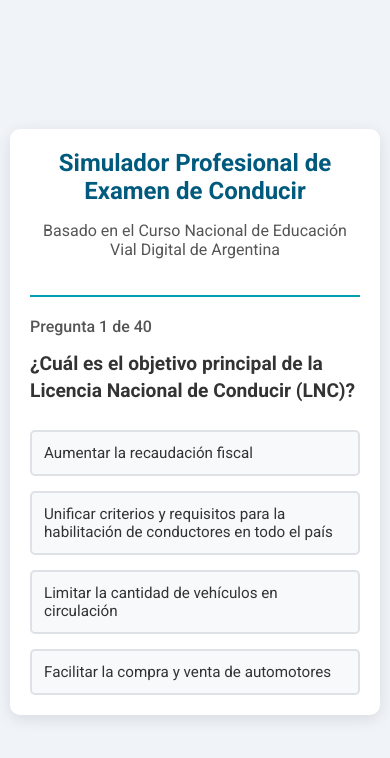
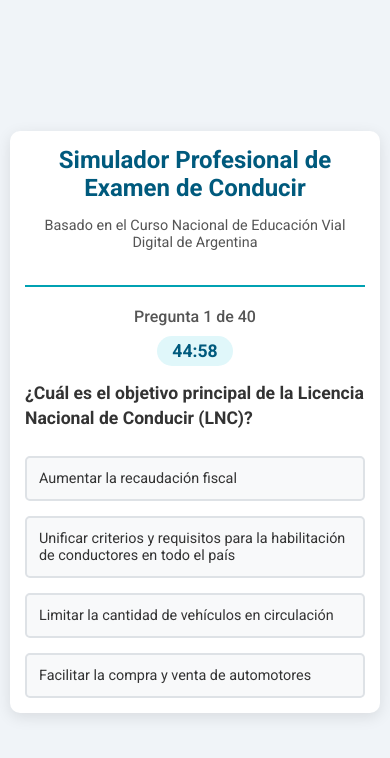
Before and after one commit to sigrod-cmd/Examen_licencia, a website: page index.html in a window 390 px wide. Both pictures are taken after a click on the button "Comenzar Examen". Drawn offline with Linux system fonts and the light colour scheme.

Commit message:
nueva version 1.3

```diff
--- a/index.html
+++ b/index.html
@@ -3,78 +3,42 @@
 <head>
     <meta charset="UTF-8">
     <meta name="viewport" content="width=device-width, initial-scale=1.0">
-    <title>Simulador Profesional Responsivo - Examen de Conducir Argentina</title>
+    <title>Simulador Profesional con Temporizador - Examen de Conducir Argentina</title>
     <style>
         @import url('https://fonts.googleapis.com/css2?family=Roboto:wght@400;500;700&display=swap');
+        body { font-family: 'Roboto', sans-serif; background-color: #f0f4f8; color: #333; margin: 0; padding: 20px; display: flex; justify-content: center; align-items: center; min-height: 100vh; box-sizing: border-box; }
+        .container { background-color: #ffffff; border-radius: 10px; box-shadow: 0 4px 15px rgba(0, 0, 0, 0.1); width: 100%; max-width: 800px; padding: 30px; box-sizing: border-box; }
+        .header { text-align: center; border-bottom: 2px solid #00a1b2; padding-bottom: 20px; margin-bottom: 20px; }
+        .header h1 { color: #005a7d; margin: 0; font-size: 2em; }
+        .header p { font-size: 1em; color: #555; }
+        #start-screen, #results-container { text-align: center; }
+        #start-screen p { font-size: 1.1em; line-height: 1.6; }
+        #start-btn, #restart-btn { background-color: #00a1b2; color: white; border: none; padding: 15px 30px; font-size: 1.2em; border-radius: 5px; cursor: pointer; transition: background-color 0.3s; margin-top: 20px; font-weight: 700; }
+        #start-btn:hover, #restart-btn:hover { background-color: #007b8a; }
+        #quiz-container { display: none; }
 
-        /* --- Estilos Base para todos los dispositivos --- */
-        body {
-            font-family: 'Roboto', sans-serif;
-            background-color: #f0f4f8;
-            color: #333;
-            margin: 0;
-            padding: 20px;
+        .quiz-header {
             display: flex;
-            justify-content: center;
+            justify-content: space-between;
             align-items: center;
-            min-height: 100vh;
-            box-sizing: border-box;
+            margin-bottom: 15px;
         }
-        .container {
-            background-color: #ffffff;
-            border-radius: 10px;
-            box-shadow: 0 4px 15px rgba(0, 0, 0, 0.1);
-            width: 100%;
-            max-width: 800px;
-            padding: 30px;
-            box-sizing: border-box;
-        }
-        .header {
-            text-align: center;
-            border-bottom: 2px solid #00a1b2;
-            padding-bottom: 20px;
-            margin-bottom: 20px;
-        }
-        .header h1 {
-            color: #005a7d;
-            margin: 0;
-            font-size: 2em;
-        }
-        .header p {
-            font-size: 1em;
-            color: #555;
-        }
-        #start-screen, #results-container {
-            text-align: center;
-        }
-        #start-screen p {
-            font-size: 1.1em;
-            line-height: 1.6;
-        }
-        #start-btn, #restart-btn {
-            background-color: #00a1b2;
-            color: white;
-            border: none;
-            padding: 15px 30px;
-            font-size: 1.2em;
-            border-radius: 5px;
-            cursor: pointer;
-            transition: background-color 0.3s;
-            margin-top: 20px;
-            font-weight: 700;
-        }
-        #start-btn:hover, #restart-btn:hover {
-            background-color: #007b8a;
-        }
-        #quiz-container {
-            display: none;
-        }
+
         #question-counter {
             font-size: 1em;
             font-weight: 500;
             color: #555;
-            margin-bottom: 15px;
         }
+
+        #timer {
+            font-size: 1.1em;
+            font-weight: 700;
+            color: #005a7d;
+            background-color: #e0f7fa;
+            padding: 5px 15px;
+            border-radius: 20px;
+        }
+
         #question-text {
             font-size: 1.4em;
             font-weight: 700;
@@ -134,31 +98,16 @@
         .question-review { font-weight: bold; margin-bottom: 8px; }
         .answer-review { margin-top: 8px; }
 
-        /* --- Media Query para Dispositivos Móviles --- */
         @media (max-width: 768px) {
-            body {
-                padding: 10px;
-            }
-            .container {
-                padding: 20px;
-            }
-            .header h1 {
-                font-size: 1.5em;
-            }
-            #question-text {
-                font-size: 1.2em;
-            }
-            .option {
-                padding: 12px;
-                font-size: 0.95em;
-            }
-            #start-btn, #restart-btn {
-                padding: 12px 25px;
-                font-size: 1.1em;
-            }
-            #score-text {
-                font-size: 2em;
-            }
+            body { padding: 10px; }
+            .container { padding: 15px; }
+            .header h1 { font-size: 1.5em; }
+            .header p { font-size: 0.9em; }
+            #question-text { font-size: 1.1em; }
+            .option { padding: 12px; font-size: 0.9em; }
+            #start-btn, #restart-btn { padding: 12px 25px; font-size: 1em; }
+            #score-text { font-size: 2em; }
+            .quiz-header { flex-direction: column; gap: 10px; }
         }
     </style>
 </head>
@@ -171,14 +120,17 @@
         <div id="start-screen">
             <h2>¡Listo para tu Examen Simulado!</h2>
             <p>
-                Te enfrentarás a 40 preguntas conceptuales y situacionales de un banco de más de 90, cubriendo todos los temas del curso.
-                <br><b>El sistema evita repetir preguntas que ya has visto.</b>
+                Te enfrentarás a 40 preguntas aleatorias de un banco de más de 90. Tendrás <b>45 minutos</b> para completar el examen.
+                <br><b>El sistema evita repetir preguntas que ya has visto en sesiones anteriores.</b>
                 <br>¡Mucha suerte!
             </p>
             <button id="start-btn">Comenzar Examen</button>
         </div>
         <div id="quiz-container">
-            <div id="question-counter"></div>
+            <div class="quiz-header">
+                <div id="question-counter"></div>
+                <div id="timer"></div>
+            </div>
             <div id="question-text"></div>
             <div id="answer-options"></div>
         </div>
@@ -398,14 +350,17 @@ const resultsContainer = document.getElementById('results-container');
 const startBtn = document.getElementById('start-btn');
 const restartBtn = document.getElementById('restart-btn');
 const questionCounterElem = document.getElementById('question-counter');
+const timerElem = document.getElementById('timer');
 const questionTextElem = document.getElementById('question-text');
 const answerOptionsElem = document.getElementById('answer-options');
 const scoreTextElem = document.getElementById('score-text');
 const scoreMessageElem = document.getElementById('score-message');
 const reviewListElem = document.getElementById('review-list');
+
 let shuffledQuestions, currentQuestionIndex, score, userAnswers;
 const EXAM_LENGTH = 40;
-const USED_QUESTIONS_KEY = 'usedDrivingTestQuestions';
+const TIME_LIMIT = 45 * 60; // 45 minutos en segundos
+let timerInterval;
 
 function shuffleArray(array) {
     for (let i = array.length - 1; i > 0; i--) {
@@ -414,49 +369,39 @@ function shuffleArray(array) {
     }
 }
 
-function getUsedQuestions() {
-    try {
-        const used = sessionStorage.getItem(USED_QUESTIONS_KEY);
-        return used ? JSON.parse(used) : [];
-    } catch (e) {
-        console.error("Error al leer de sessionStorage:", e);
-        return [];
-    }
-}
-
-function setUsedQuestions(questions) {
-    try {
-        const used = getUsedQuestions();
-        const newUsed = [...used, ...questions.map(q => q.question)];
-        sessionStorage.setItem(USED_QUESTIONS_KEY, JSON.stringify(newUsed));
-    } catch (e) {
-        console.error("Error al escribir en sessionStorage:", e);
-    }
-}
-
 function startQuiz() {
     startScreen.style.display = 'none';
     resultsContainer.style.display = 'none';
     quizContainer.style.display = 'block';
 
-    const usedQuestions = getUsedQuestions();
-    let availableQuestions = allQuestions.filter(q => !usedQuestions.includes(q.question));
-
-    if (availableQuestions.length < EXAM_LENGTH) {
-        console.log("Se han agotado las preguntas únicas. Reiniciando el banco de preguntas.");
-        sessionStorage.removeItem(USED_QUESTIONS_KEY);
-        availableQuestions = allQuestions;
-    }
-
-    shuffleArray(availableQuestions);
-    shuffledQuestions = availableQuestions.slice(0, EXAM_LENGTH);
-    setUsedQuestions(shuffledQuestions);
+    shuffledQuestions = [...allQuestions]; // Usamos copia para no alterar el original
+    shuffleArray(shuffledQuestions);
+    shuffledQuestions = shuffledQuestions.slice(0, EXAM_LENGTH);
 
     currentQuestionIndex = 0;
     score = 0;
     userAnswers = [];
 
+    startTimer();
     showQuestion();
+}
+
+function startTimer() {
+    let timeLeft = TIME_LIMIT;
+    clearInterval(timerInterval); // Limpiar cualquier temporizador anterior
+
+    timerInterval = setInterval(() => {
+        timeLeft--;
+        const minutes = Math.floor(timeLeft / 60);
+        const seconds = timeLeft % 60;
+        timerElem.textContent = `${minutes.toString().padStart(2, '0')}:${seconds.toString().padStart(2, '0')}`;
+
+        if (timeLeft <= 0) {
+            clearInterval(timerInterval);
+            alert("¡Se acabó el tiempo!");
+            showResults();
+        }
+    }, 1000);
 }
 
 function showQuestion() {
@@ -469,18 +414,22 @@ function showQuestion() {
         const optionElement = document.createElement('div');
         optionElement.classList.add('option');
         optionElement.textContent = optionText;
-        optionElement.addEventListener('click', () => selectAnswer(optionText, optionElement));
+        optionElement.addEventListener('click', (e) => selectAnswer(e, optionText));
         answerOptionsElem.appendChild(optionElement);
     });
 }
 
 function resetState() {
     answerOptionsElem.innerHTML = '';
+    // Desenfocar cualquier elemento activo para evitar el "auto-hover" en móviles
+    if (document.activeElement) document.activeElement.blur();
 }
 
-function selectAnswer(selectedOptionText, selectedOptionElement) {
+function selectAnswer(event, selectedOptionText) {
+    // Evitar doble clic
     if (document.querySelector('.option.selected')) return;
 
+    const selectedOptionElement = event.currentTarget;
     selectedOptionElement.classList.add('selected');
 
     const currentQuestion = shuffledQuestions[currentQuestionIndex];
@@ -500,9 +449,10 @@ function selectAnswer(selectedOptionText, selectedOptionElement) {
         if (currentQuestionIndex < EXAM_LENGTH) {
             showQuestion();
         } else {
+            clearInterval(timerInterval); // Detener el tiempo al terminar
             showResults();
         }
-    }, 500);
+    }, 400);
 }
 
 function showResults() {
```
